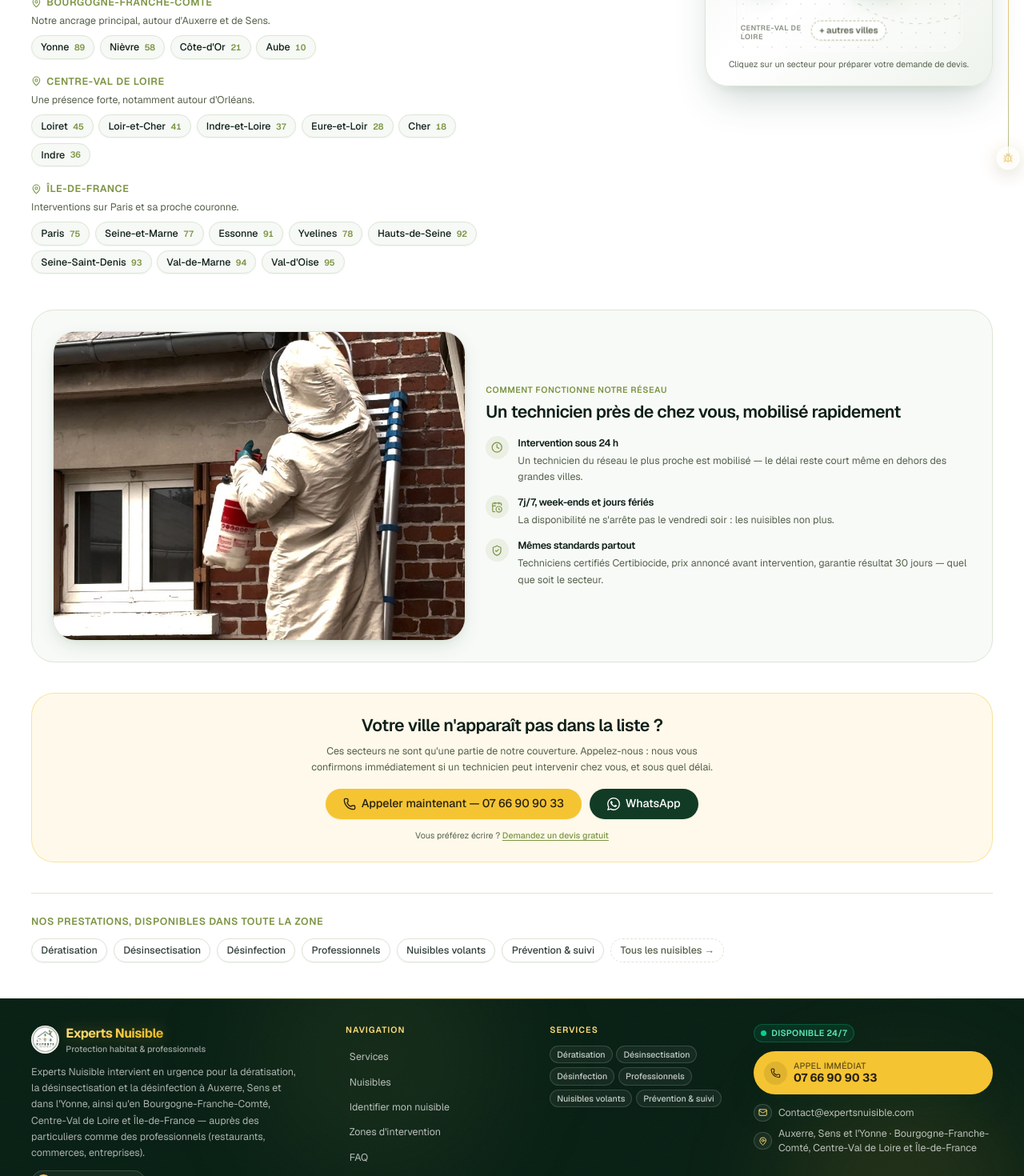
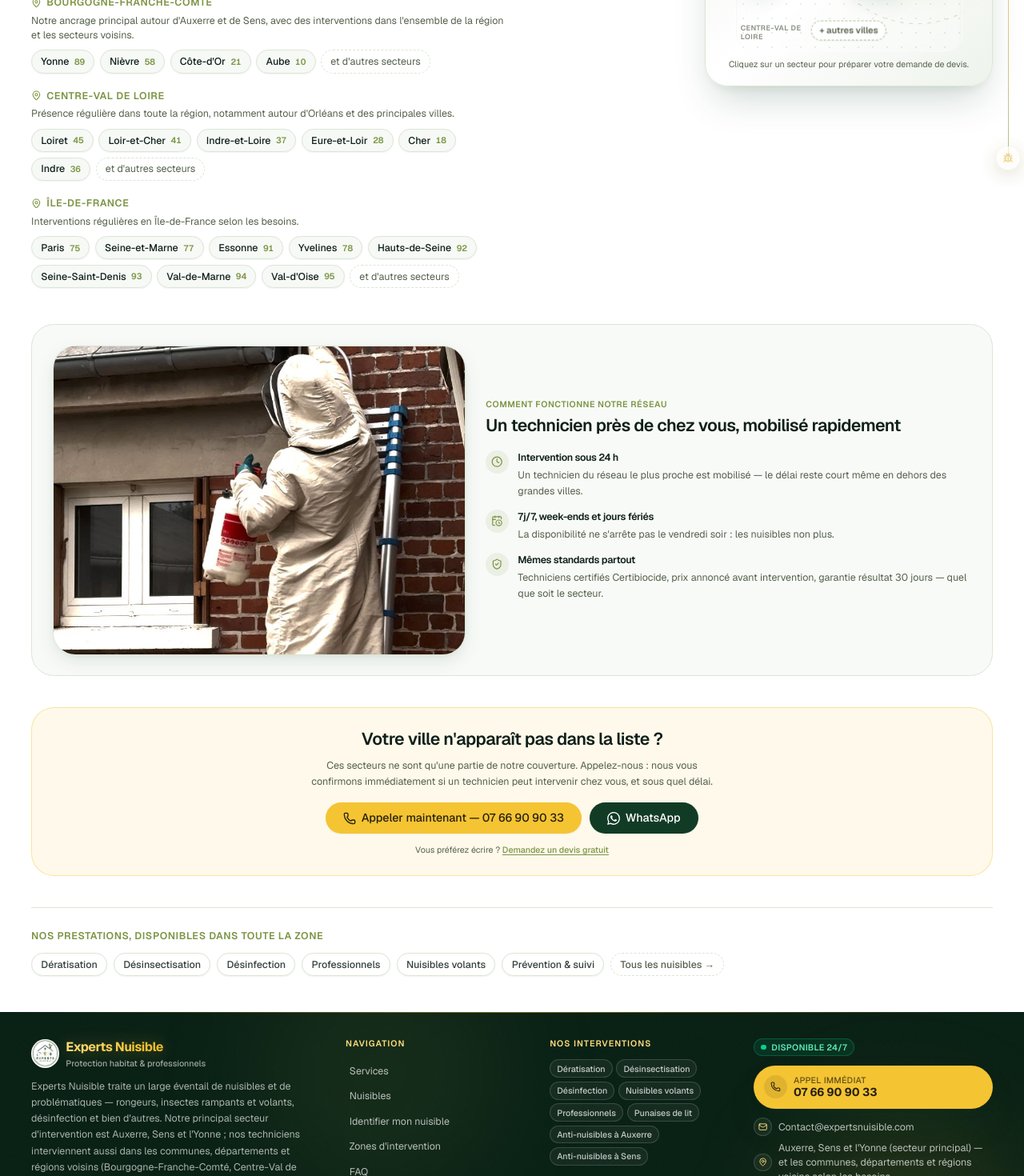
Before and after one commit to Ryad-Cyber/experts-nuisible, a Next.js app: page /zones-intervention in a window 1280 px wide. Shown: the part 400-1870 px from the top of the page at 80% size. Built offline with nearby package versions, Linux system fonts and the light colour scheme.

Commit message:
Amelioration coherence zones d'intervention et footer

```diff
--- a/src/app/zones-intervention/page.tsx
+++ b/src/app/zones-intervention/page.tsx
@@ -21,7 +21,7 @@ import { LOCAL_AREAS } from "@/data/localAreas";
 
 const title = "Zone d'intervention — Auxerre, Sens, Yonne et régions voisines";
 const description =
-  "Où intervenons-nous ? Un réseau de techniciens mobiles ancré autour d'Auxerre et de Sens (Yonne), en Bourgogne-Franche-Comté, Centre-Val de Loire et Île-de-France, sous 24 h, week-ends et jours fériés inclus. Votre ville n'est pas listée ? Appelez-nous.";
+  "Quelques secteurs où nous intervenons : un réseau de techniciens mobiles ancré autour d'Auxerre et de Sens (Yonne), avec des interventions en Bourgogne-Franche-Comté, Centre-Val de Loire, Île-de-France et au-delà selon les besoins. Votre ville n'est pas listée ? Appelez-nous.";
 
 export const metadata: Metadata = {
   title: `${title} — ${siteConfig.name}`,
@@ -88,7 +88,7 @@ export default function ZonesInterventionPage() {
         <div className="mt-6 grid gap-8 lg:grid-cols-[1fr_360px] lg:items-start">
           <div className="max-w-2xl">
             <h1 className="text-3xl font-semibold tracking-tight text-balance md:text-4xl">
-              Où intervenons-nous ?
+              Quelques secteurs où nous intervenons
             </h1>
             <p className="mt-3 text-base leading-relaxed text-muted-foreground">
               Experts Nuisible est un réseau de techniciens mobiles, avec un ancrage principal
@@ -137,6 +137,10 @@ export default function ZonesInterventionPage() {
                         </span>
                       </span>
                     ))}
+                    {/* Marque explicitement la liste comme non exhaustive. */}
+                    <span className="inline-flex items-center rounded-full border border-dashed border-border px-3.5 py-1.5 text-sm text-muted-foreground">
+                      et d&apos;autres secteurs
+                    </span>
                   </div>
                 </section>
               ))}
--- a/src/components/layout/Footer.tsx
+++ b/src/components/layout/Footer.tsx
@@ -2,7 +2,6 @@ import type { SVGProps } from "react";
 import Link from "next/link";
 import { ArrowUpRight, BadgeCheck, Mail, MapPin, Phone } from "lucide-react";
 import { siteConfig } from "@/config/site";
-import { services } from "@/data/services";
 import { Container } from "@/components/ui/Container";
 import { Logo } from "./Logo";
 
@@ -31,6 +30,19 @@ const footerNav = [
   { label: "Zones d'intervention", href: "/zones-intervention" },
   { label: "FAQ", href: "/#faq" },
   { label: "Contact", href: "/#contact" },
+];
+
+// Liens représentatifs de toute l'activité (services + nuisible phare + pages
+// locales) — meilleur maillage interne SEO que la seule liste des 6 services.
+const footerLinks = [
+  { label: "Dératisation", href: "/services/deratisation" },
+  { label: "Désinsectisation", href: "/services/desinsectisation" },
+  { label: "Désinfection", href: "/services/desinfection" },
+  { label: "Nuisibles volants", href: "/services/nuisibles-volants" },
+  { label: "Professionnels", href: "/services/professionnels" },
+  { label: "Punaises de lit", href: "/nuisibles/punaises" },
+  { label: "Anti-nuisibles à Auxerre", href: "/zones-intervention/auxerre" },
+  { label: "Anti-nuisibles à Sens", href: "/zones-intervention/sens" },
 ];
 
 export function Footer() {
@@ -62,7 +74,7 @@ export function Footer() {
               <p className="text-xs font-medium text-white/60">Protection habitat &amp; professionnels</p>
             </div>
           </div>
-          <p className="max-w-sm text-sm leading-relaxed text-white/65">{siteConfig.description}</p>
+          <p className="max-w-sm text-sm leading-relaxed text-white/65">{siteConfig.footerAbout}</p>
           <a
             href={siteConfig.social.instagram.href}
             target="_blank"
@@ -94,17 +106,19 @@ export function Footer() {
           </ul>
         </div>
 
-        {/* Services */}
+        {/* Nos interventions — services, nuisible phare et pages locales. */}
         <div>
-          <p className="text-xs font-semibold uppercase tracking-widest text-accent-light">Services</p>
+          <p className="text-xs font-semibold uppercase tracking-widest text-accent-light">
+            Nos interventions
+          </p>
           <div className="mt-4 flex flex-wrap gap-1.5">
-            {services.map((service) => (
+            {footerLinks.map((link) => (
               <Link
-                key={service.id}
-                href={`/services/${service.id}`}
+                key={link.href}
+                href={link.href}
                 className="inline-flex items-center rounded-full border border-white/15 bg-white/5 px-2.5 py-1 text-xs font-medium text-white/75 transition-colors hover:border-accent/50 hover:bg-white/10 hover:text-white"
               >
-                {service.title}
+                {link.label}
               </Link>
             ))}
           </div>
--- a/src/config/site.ts
+++ b/src/config/site.ts
@@ -27,8 +27,13 @@ export const siteConfig = {
     ),
   },
   email: "Contact@expertsnuisible.com",
+  // Texte de présentation du footer — volontairement plus large que la meta
+  // description SEO (qui, elle, reste spécifique pour le référencement) : montre
+  // l'étendue de l'activité et le caractère NON exhaustif des zones citées.
+  footerAbout:
+    "Experts Nuisible traite un large éventail de nuisibles et de problématiques — rongeurs, insectes rampants et volants, désinfection et bien d'autres. Notre principal secteur d'intervention est Auxerre, Sens et l'Yonne ; nos techniciens interviennent aussi dans les communes, départements et régions voisins (Bourgogne-Franche-Comté, Centre-Val de Loire, Île-de-France…) et au-delà selon les besoins.",
   serviceArea:
-    "Auxerre, Sens et l'Yonne · Bourgogne-Franche-Comté, Centre-Val de Loire et Île-de-France",
+    "Auxerre, Sens et l'Yonne (secteur principal) — et les communes, départements et régions voisins selon les besoins.",
   // Ancrage géographique réel = ville de base du réseau (Auxerre). Réseau de
   // techniciens mobiles : pas d'adresse de rue publique, on ne déclare donc que
   // le niveau ville/région (honnête) — consommé par le JSON-LD LocalBusiness
--- a/src/data/coverage.ts
+++ b/src/data/coverage.ts
@@ -23,7 +23,7 @@ export type CoverageRegion = {
 export const COVERAGE_REGIONS: CoverageRegion[] = [
   {
     name: "Bourgogne-Franche-Comté",
-    lead: "Notre ancrage principal, autour d'Auxerre et de Sens.",
+    lead: "Notre ancrage principal autour d'Auxerre et de Sens, avec des interventions dans l'ensemble de la région et les secteurs voisins.",
     departments: [
       { name: "Yonne", code: "89" },
       { name: "Nièvre", code: "58" },
@@ -33,7 +33,7 @@ export const COVERAGE_REGIONS: CoverageRegion[] = [
   },
   {
     name: "Centre-Val de Loire",
-    lead: "Une présence forte, notamment autour d'Orléans.",
+    lead: "Présence régulière dans toute la région, notamment autour d'Orléans et des principales villes.",
     departments: [
       { name: "Loiret", code: "45" },
       { name: "Loir-et-Cher", code: "41" },
@@ -45,7 +45,7 @@ export const COVERAGE_REGIONS: CoverageRegion[] = [
   },
   {
     name: "Île-de-France",
-    lead: "Interventions sur Paris et sa proche couronne.",
+    lead: "Interventions régulières en Île-de-France selon les besoins.",
     departments: [
       { name: "Paris", code: "75" },
       { name: "Seine-et-Marne", code: "77" },
```
